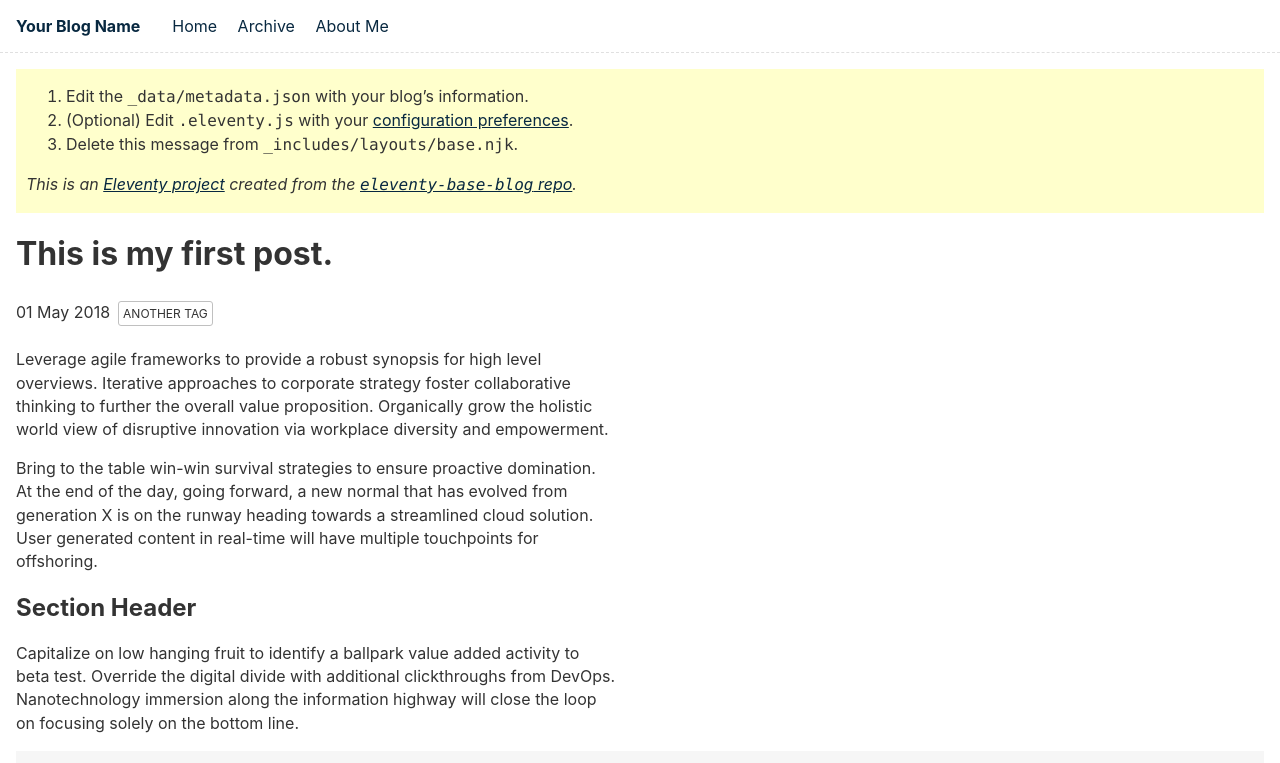
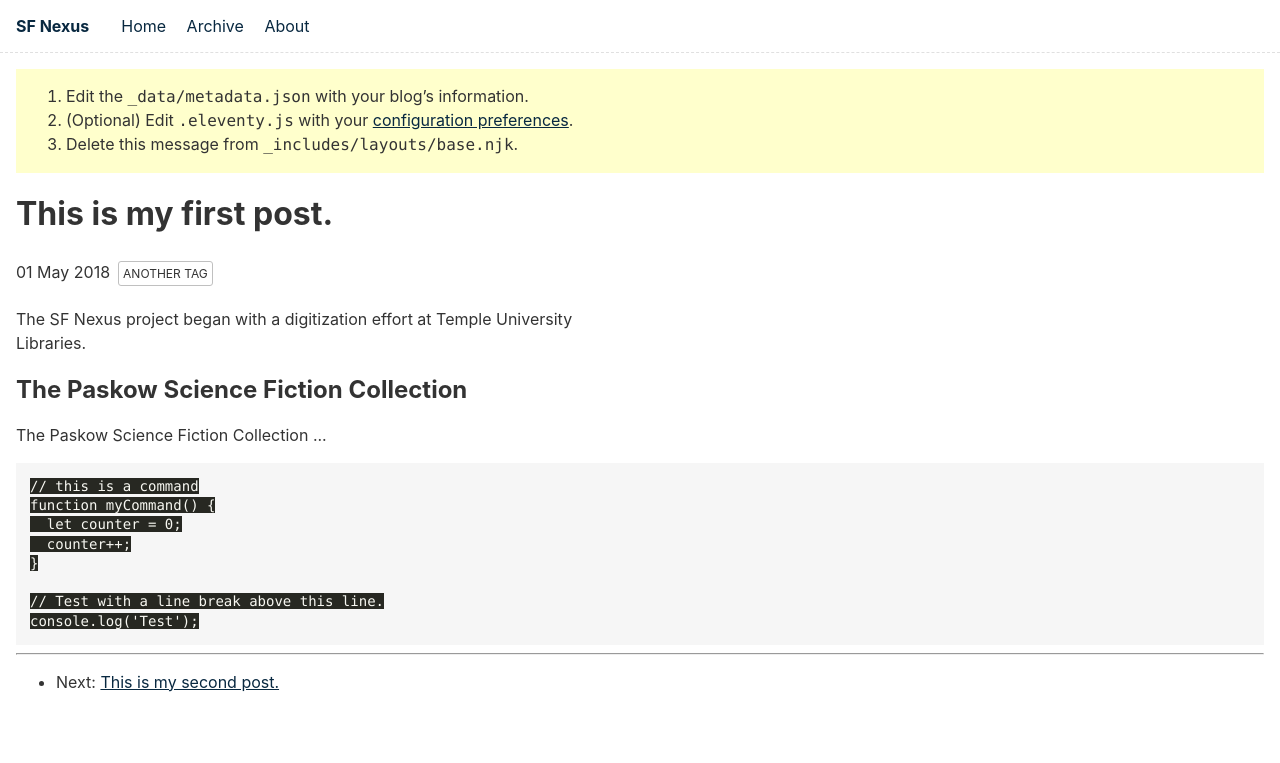
Before and after one commit to SF-Nexus/SF-Nexus.github.io, an Eleventy site: page posts/firstpost.md in a window 1280 px wide. Shown: the top 763 px of the page. Built offline with nearby package versions, Linux system fonts and the light colour scheme; Eleventy itself is replaced by a stand-in of ours; code samples lack their colours; files that its build step writes are made by us from their sources.

Commit message:
improving basics

````diff
--- a/_data/metadata.json
+++ b/_data/metadata.json
@@ -1,10 +1,10 @@
 {
-  "title": "Your Blog Name",
-  "url": "https://example.com/",
+  "title": "SF Nexus",
+  "url": "https://hawc2.github.io/sfnexus/",
   "language": "en",
-  "description": "I am writing about my experiences as a naval navel-gazer.",
+  "description": "A website hub for science fiction digitization projects",
   "feed": {
-    "subtitle": "I am writing about my experiences as a naval navel-gazer.",
+    "subtitle": "Science Fiction in computational form",
     "filename": "feed.xml",
     "path": "/feed/feed.xml",
     "id": "https://example.com/"
@@ -14,8 +14,8 @@
     "url": "https://example.com/feed/feed.json"
   },
   "author": {
-    "name": "Your Name Here",
-    "email": "youremailaddress@example.com",
-    "url": "https://example.com/about-me/"
+    "name": "Alex Wermer-Colan",
+    "email": "alwermercolan@gmail.com",
+    "url": "https://www.alexwermercolan.com/"
   }
 }
--- a/_includes/layouts/base.njk
+++ b/_includes/layouts/base.njk
@@ -31,7 +31,6 @@
           <li>(Optional) Edit <code>.eleventy.js</code> with your <a href="https://www.11ty.dev/docs/config/">configuration preferences</a>.</li>
           <li>Delete this message from <code>_includes/layouts/base.njk</code>.</li>
         </ol>
-        <p><em>This is an <a href="https://www.11ty.dev/">Eleventy project</a> created from the <a href="https://github.com/11ty/eleventy-base-blog"><code>eleventy-base-blog</code> repo</a>.</em></p>
       </div>
       <!-- Stop deleting -->
 
--- a/about/index.md
+++ b/about/index.md
@@ -1,10 +1,10 @@
 ---
 layout: layouts/post.njk
-title: About Me
+title: About
 templateClass: tmpl-post
 eleventyNavigation:
-  key: About Me
+  key: About
   order: 3
 ---
 
-I am a person that writes stuff.
+This website serves as a test for hosting content relating to the SF Nexus project.
--- a/posts/firstpost.md
+++ b/posts/firstpost.md
@@ -6,13 +6,11 @@ tags:
   - another tag
 layout: layouts/post.njk
 ---
-Leverage agile frameworks to provide a robust synopsis for high level overviews. Iterative approaches to corporate strategy foster collaborative thinking to further the overall value proposition. Organically grow the holistic world view of disruptive innovation via workplace diversity and empowerment.
+The SF Nexus project began with a digitization effort at Temple University Libraries.
 
-Bring to the table win-win survival strategies to ensure proactive domination. At the end of the day, going forward, a new normal that has evolved from generation X is on the runway heading towards a streamlined cloud solution. User generated content in real-time will have multiple touchpoints for offshoring.
+## The Paskow Science Fiction Collection
 
-## Section Header
-
-Capitalize on low hanging fruit to identify a ballpark value added activity to beta test. Override the digital divide with additional clickthroughs from DevOps. Nanotechnology immersion along the information highway will close the loop on focusing solely on the bottom line.
+The Paskow Science Fiction Collection ...
 
 ``` text/2-3
 // this is a command
````
Also changed, not shown: README.md.
